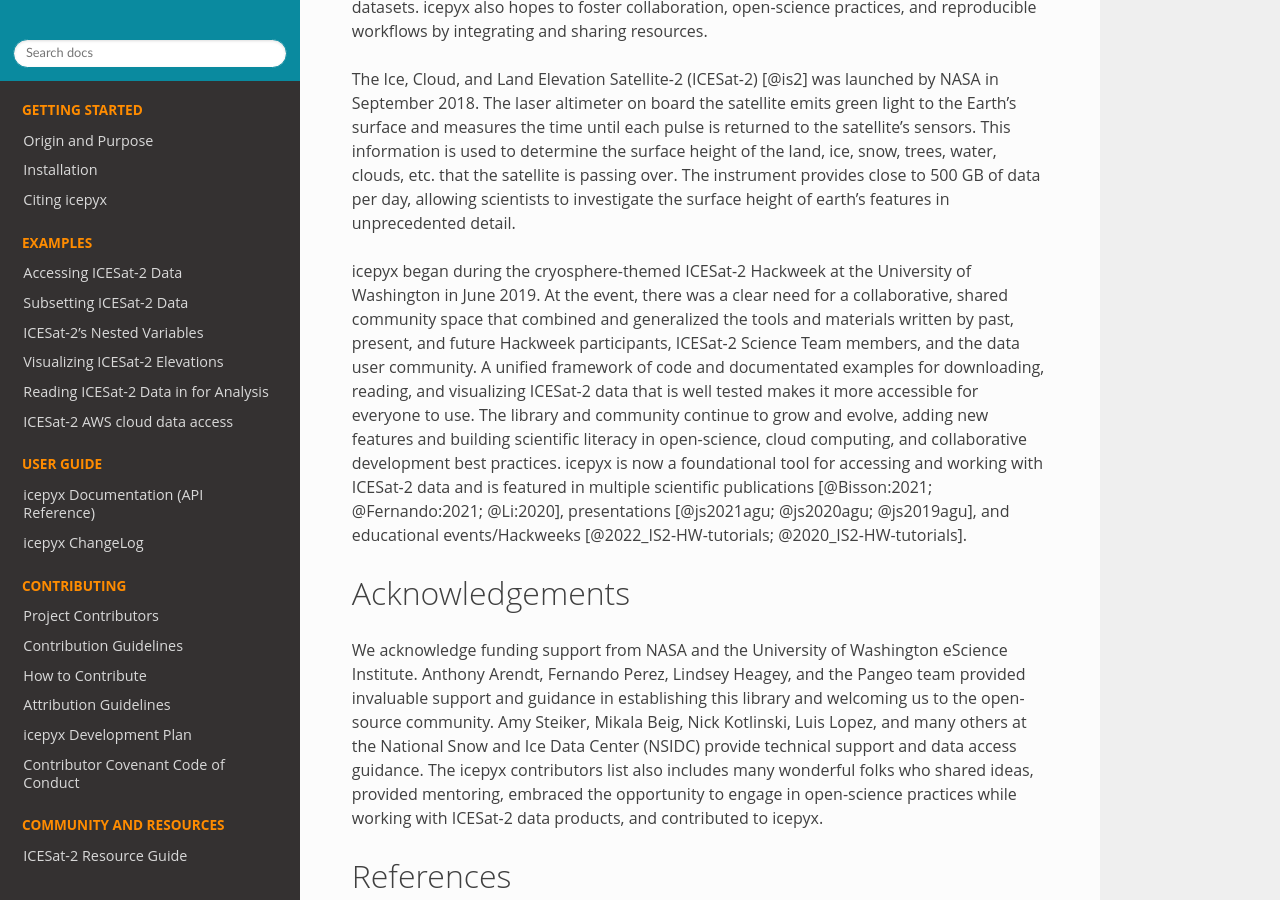
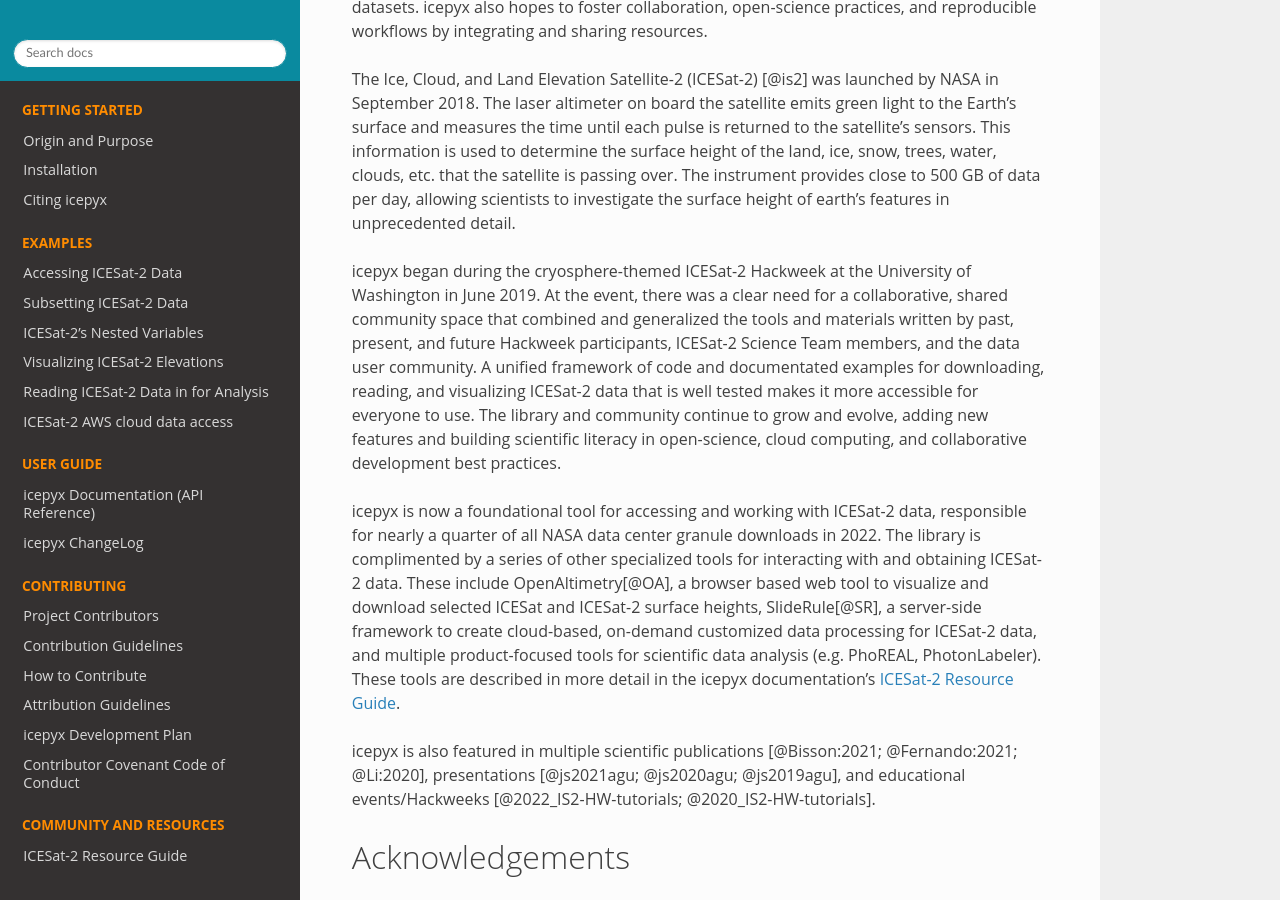
Before and after one commit to icesat2py/icepyx, a Sphinx documentation site: the page built from doc/source/tracking/paper.md, in a window 1280 px wide and 900 px high, scrolled down 457 px. Built offline with Sphinx 7.4.7 and the Read the Docs theme 2.0.0, drawn with Linux system fonts in a browser that asks for light colours; the version number could not be read and is left out; some of the changed lines change nothing that is shown.

Commit message:
is2 resource guide edits

```diff
--- a/doc/source/tracking/icepyx_pubs.bib
+++ b/doc/source/tracking/icepyx_pubs.bib
@@ -174,3 +174,30 @@
 pages={5158},
 note={Attribution to icepyx from 15 Oct 2022 Twitter post, https://twitter.com/rblourenco/status/1581320878511382528}
 }
+
+
+% #########  Related Software ################
+
+@software{jp_swinski_2023_7705009,
+  author       = {JP Swinski and
+                  Eric Lidwa and
+                  Tyler Sutterley and
+                  David Shean and
+                  Joseph H Kennedy and
+                  Scott Henderson},
+  title        = {ICESat2-SlideRule/sliderule: v2.1.0},
+  month        = mar,
+  year         = 2023,
+  publisher    = {Zenodo},
+  version      = {v2.1.0},
+  doi          = {10.5281/zenodo.7705009},
+  url          = {https://doi.org/10.5281/zenodo.7705009}
+}
+
+@software{OA,
+  author       = {Khalsa, S.J.S. and Borsa, A. and Nandigam, V. and others},
+  title        = {{OpenAltimetry} - rapid analysis and visualization of Spaceborne altimeter data},
+  year         = 2020,
+  publisher    = {Earth Sci Inform},
+  doi          = {10.1007/s12145-020-00520-2},
+  url          = {https://openaltimetry.org/}
--- a/doc/source/tracking/paper.md
+++ b/doc/source/tracking/paper.md
@@ -109,7 +109,10 @@
 At the event, there was a clear need for a collaborative, shared community space that combined and generalized the tools and materials written by past, present, and future Hackweek participants, ICESat-2 Science Team members, and the data user community.
 A unified framework of code and documentated examples for downloading, reading, and visualizing ICESat-2 data that is well tested makes it more accessible for everyone to use.
 The library and community continue to grow and evolve, adding new features and building scientific literacy in open-science, cloud computing, and collaborative development best practices.
-icepyx is now a foundational tool for accessing and working with ICESat-2 data and is featured in multiple scientific publications [@Bisson:2021; @Fernando:2021; @Li:2020], presentations [@js2021agu; @js2020agu; @js2019agu], and educational events/Hackweeks [@2022_IS2-HW-tutorials; @2020_IS2-HW-tutorials].
+
+icepyx is now a foundational tool for accessing and working with ICESat-2 data, responsible for nearly a quarter of all NASA data center granule downloads in 2022. The library is complimented by a series of other specialized tools for interacting with and obtaining ICESat-2 data. These include OpenAltimetry[@OA], a browser based web tool to visualize and download selected ICESat and ICESat-2 surface heights, SlideRule[@SR], a server-side framework to create cloud-based, on-demand customized data processing for ICESat-2 data, and multiple product-focused tools for scientific data analysis (e.g. PhoREAL, PhotonLabeler). These tools are described in more detail in the icepyx documentation's [ICESat-2 Resource Guide](https://icepyx.readthedocs.io/en/latest/community/resources.html).
+
+icepyx is also featured in multiple scientific publications [@Bisson:2021; @Fernando:2021; @Li:2020], presentations [@js2021agu; @js2020agu; @js2019agu], and educational events/Hackweeks [@2022_IS2-HW-tutorials; @2020_IS2-HW-tutorials].
 
 # Acknowledgements
 
```
